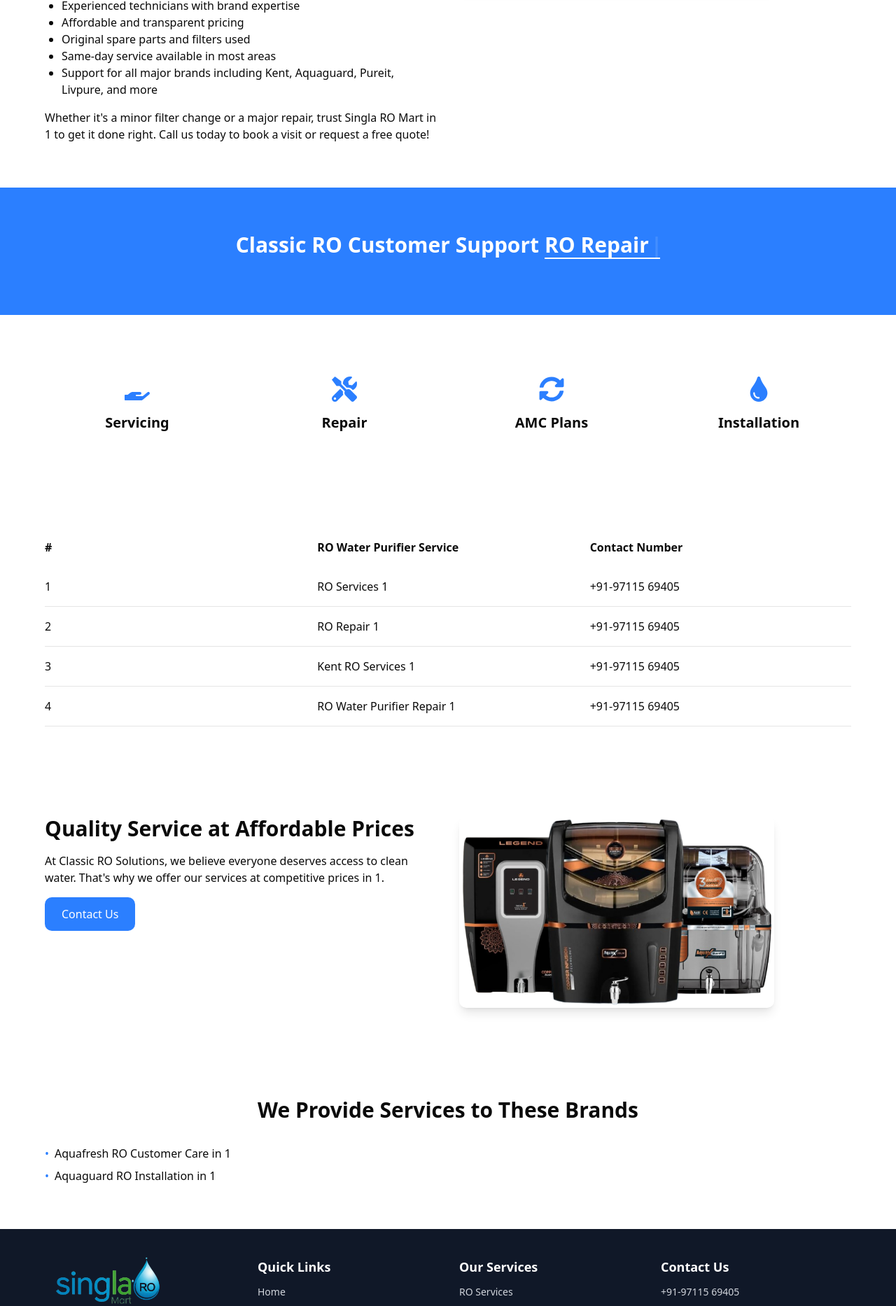
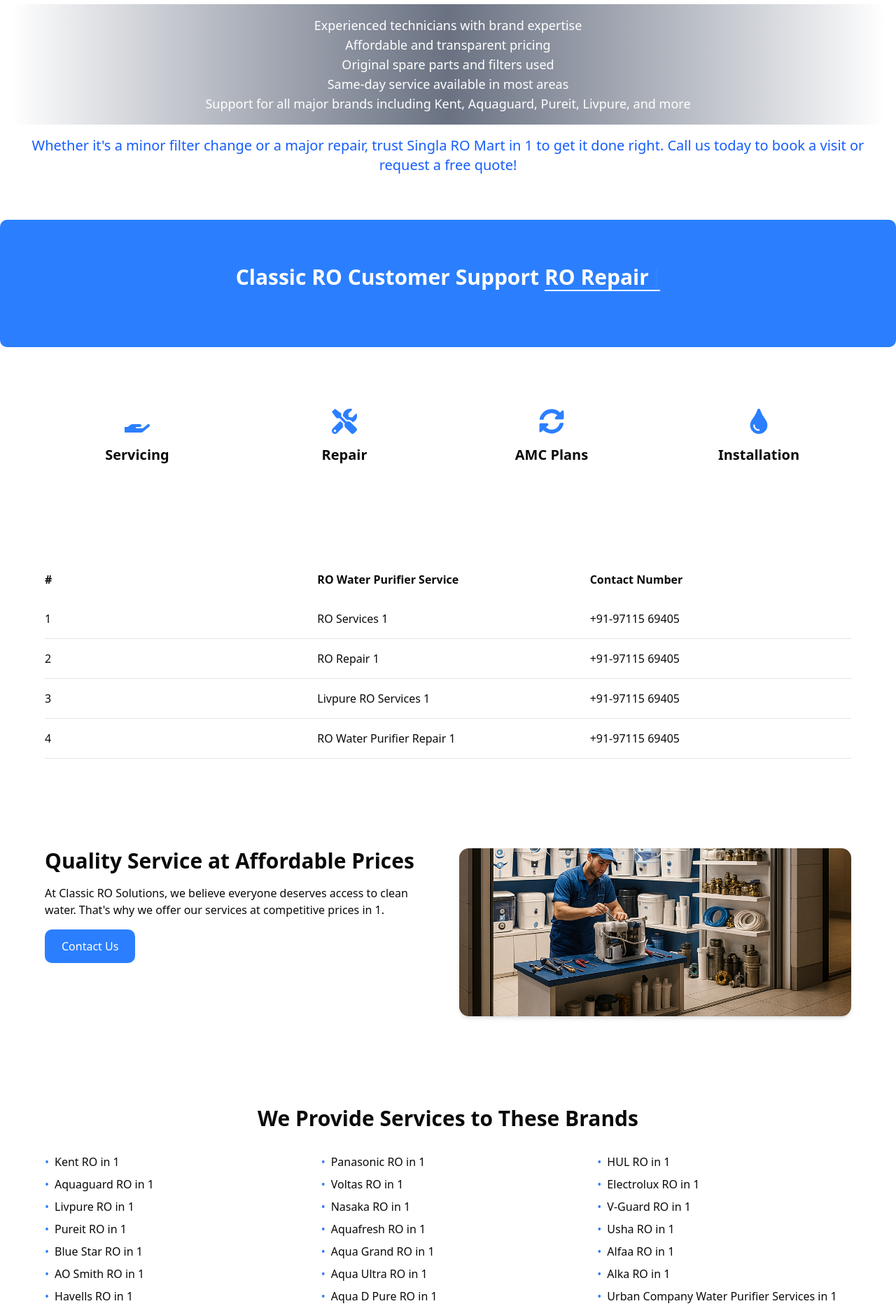
Before and after one commit to MJ150296/Interior-Design, a Next.js app: page /location/1 in a window 1280 px wide. Shown: the part 880-2746 px from the top of the page at 70% size. Built offline with nearby package versions, Linux system fonts and the light colour scheme.

Commit message:
updates2

```diff
--- a/src/app/about-us/page.tsx
+++ b/src/app/about-us/page.tsx
@@ -52,7 +52,7 @@
 
           <div className="flex flex-wrap gap-4 mt-6">
             <a
-              href="/contact"
+              href="/contact-us"
               className="px-6 py-3 bg-blue-600 text-white font-medium rounded-xl shadow hover:bg-blue-700 transition"
             >
               Contact RO Experts
--- a/src/app/components/Footer/Footer.tsx
+++ b/src/app/components/Footer/Footer.tsx
@@ -34,7 +34,6 @@
             {[
               "Home",
               "About Us",
-              "Our Services",
               "Gallery",
               "Location",
               "Blogs",
--- /dev/null
+++ b/src/app/components/HomePage/AnimatedService.tsx
@@ -0,0 +1,36 @@
+import React from "react";
+import { Typewriter } from "react-simple-typewriter";
+
+const AnimatedService: React.FC = () => {
+  const services = [
+    "RO Services",
+    "RO Repair",
+    "Livpure RO Services",
+    "RO Water Purifier Repair",
+  ];
+  return (
+    <div className="w-full">
+      {/* Animated Services Section */}
+      <section className="rounded-lg bg-blue-500 text-white py-16 px-4 hover:bg-green-500 duration-400">
+        <div className="max-w-6xl mx-auto text-center">
+          <h2 className="text-3xl font-bold mb-4">
+            Classic RO Customer Support{" "}
+            <span className="border-b-2 border-white inline-block">
+              <Typewriter
+                words={services}
+                loop={0} // infinite loop
+                cursor
+                cursorStyle="|"
+                typeSpeed={125}
+                deleteSpeed={100}
+                delaySpeed={1500} // wait before deleting
+              />
+            </span>
+          </h2>
+        </div>
+      </section>
+    </div>
+  );
+};
+
+export default AnimatedService;
--- a/src/app/components/HomePage/HomePageCarousel.tsx
+++ b/src/app/components/HomePage/HomePageCarousel.tsx
@@ -65,7 +65,7 @@
                     className="relative bg-cover bg-bottom h-[450px] rounded-lg hover:scale-105 transition duration-500 animate-[pulse_6s_ease-in_infinite]"
                   >
                     <CardContent className="h-full flex flex-col items-center justify-center bg-black/50 rounded-lg z-20">
-                      <h1>
+                      <h1 className="hidden md:block">
                         <span className="text-6xl font-bold text-center text-white">
                           {item.title}
                         </span>
@@ -74,7 +74,7 @@
                           {item.message}
                         </span>
                       </h1>
-                      <div className="flex items-center gap-2 text-white mt-10">
+                      <div className="flex items-center gap-2 text-white mt-40 md:mt-10">
                         {item.icon}
                         <span className="text-lg">{item.description}</span>
                       </div>
--- a/src/app/components/HomePage/OurStory.tsx
+++ b/src/app/components/HomePage/OurStory.tsx
@@ -1,4 +1,5 @@
 import Image from "next/image";
+import Link from "next/link";
 import React from "react";
 
 const OurStory: React.FC = () => {
@@ -36,13 +37,15 @@
             drop matters!&quot;
           </em>
         </p>
-        <button className="px-6 py-2 bg-blue-600 text-white rounded tracking-wide font-medium hover:bg-blue-700 transition">
-          GALLERY
-        </button>
+        <Link href="/gallery">
+          <button className="cursor-pointer px-6 py-2 bg-blue-600 text-white rounded tracking-wide font-medium hover:bg-blue-700 transition">
+            GALLERY
+          </button>
+        </Link>
       </div>
 
       {/* Image Section */}
-      <div className="md:w-1/2 flex justify-end items-center">
+      <div className="md:w-1/2 flex justify-center items-center">
         <Image
           src="/homepage/OurStory.jpg"
           alt="Technician Repairing water purifier"
--- a/src/app/components/HomePage/Testimonial.tsx
+++ b/src/app/components/HomePage/Testimonial.tsx
@@ -30,10 +30,10 @@
     image: "/testimonials/Esha.jpeg",
   },
   {
-    name: "Emily Johnson",
+    name: "Siddharth",
     feedback:
       "I got my RO system installed from Singla RO Mart at my Ajnara home. The product quality is amazing, and their annual maintenance service is hassle-free. Best water purifier service in Greater Noida West!",
-    image: "/testimonials/pushpa.jpeg",
+    image: "/testimonials/sid.jpeg",
   },
   {
     name: "Dr. Sumit Dinkar",
@@ -42,10 +42,10 @@
     image: "/testimonials/sumit.png",
   },
   {
-    name: "Sophia Davis",
+    name: "Maya Joshi",
     feedback:
       "From installation to regular servicing, Singla RO Mart in Gaur City has delivered top-tier RO solutions. Their technicians are knowledgeable and courteous. A trusted choice for clean and safe drinking water in Noida Extension.",
-    image: "/testimonials/pushpa.jpeg",
+    image: "/testimonials/maya.jpeg",
   },
 ];
 
--- a/src/app/location/[place]/page.tsx
+++ b/src/app/location/[place]/page.tsx
@@ -4,6 +4,9 @@
 import Image from "next/image";
 import { FaTools, FaSyncAlt, FaTint, FaHandHolding } from "react-icons/fa";
 import { Typewriter } from "react-simple-typewriter";
+import Wave from "@/app/components/Wave";
+import Link from "next/link";
+import AnimatedService from "@/app/components/HomePage/AnimatedService";
 
 const PlacePage: React.FC = () => {
   const params = useParams();
@@ -13,14 +16,50 @@
   const services = [
     "RO Services",
     "RO Repair",
-    "Kent RO Services",
+    "Livpure RO Services",
     "RO Water Purifier Repair",
   ];
   const brands = [
-    // Brand list array from original content
-    "Aquafresh RO Customer Care",
-    "Aquaguard RO Installation",
-    // ... rest of the brand list
+    "Kent RO",
+    "Aquaguard RO",
+    "Livpure RO",
+    "Pureit RO",
+    "Blue Star RO",
+    "AO Smith RO",
+    "Havells RO",
+    "Eureka Forbes RO",
+    "Tata Swach RO",
+    "Zero B RO",
+    "Whirlpool RO",
+    "LG RO",
+    "Panasonic RO",
+    "Voltas RO",
+    "Nasaka RO",
+    "Aquafresh RO",
+    "Aqua Grand RO",
+    "Aqua Ultra RO",
+    "Aqua D Pure RO",
+    "Aqua Sure RO",
+    "Konvio RO",
+    "Faber RO",
+    "Xiaomi Mi Smart Water Purifier",
+    "Moonbow RO",
+    "HUL RO",
+    "Electrolux RO",
+    "V-Guard RO",
+    "Usha RO",
+    "Alfaa RO",
+    "Alka RO",
+    "Urban Company Water Purifier Services",
+    "Classic RO",
+    "Nexqua RO",
+    "Ruby RO",
+    "Kinsco RO",
+    "LG Puricare RO",
+    "Prestige RO",
+    "Kutchina RO",
+    "Aqua Fresh Prime RO",
+    "Aqua Glory RO",
   ];
 
   // useEffect(() => {
@@ -33,12 +72,15 @@
   return (
     <div className="">
       {/* Hero Section */}
-      <section className="py-16 px-4">
-        <div className="max-w-6xl mx-auto text-center">
+      <section className="">
+        <div className="relative">
+          <Wave />
+          <div className="absolute inset-0 z-10 w-full h-full flex flex-col items-center justify-center">
             <h2 className="text-4xl font-bold mb-4">
               RO Water Purifier Repair in {place}
             </h2>
             <div className="h-1 w-24 bg-blue-500 mx-auto mb-8"></div>
+          </div>
         </div>
       </section>
 
@@ -67,11 +109,22 @@
               <li>Electrical and motor-related faults</li>
               <li>Tank not filling or slow water output</li>
             </ul>
-
-            <h3 className="text-2xl font-bold mt-8 mb-4">
+          </div>
+          <div className="md:w-1/2">
+            <Image
+              src="/homepage/storeImage2.png"
+              alt="RO Service"
+              width={450}
+              height={400}
+              className="rounded-lg shadow-lg"
+            />
+          </div>
+        </div>
+        <div className="text-center">
+          <h3 className="text-3xl font-bold mt-8 mb-4">
             Why Choose Us in {place}?
           </h3>
-            <ul className="list-disc pl-6 mb-4">
+          <ul className="mb-4 text-lg bg-gradient-to-l from-white dark:from-black dark:via-gray-500 dark:to-black via-gray-500 to-white text-white p-4 rounded-lg">
             <li>Experienced technicians with brand expertise</li>
             <li>Affordable and transparent pricing</li>
             <li>Original spare parts and filters used</li>
@@ -82,72 +135,52 @@
             </li>
           </ul>
 
-            <p className="mt-4">
+          <p className="mt-4 text-blue-600 text-xl">
             Whether it&apos;s a minor filter change or a major repair, trust
-              Singla RO Mart in {place} to get it done right. Call us
-              today to book a visit or request a free quote!
+            Singla RO Mart in {place} to get it done right. Call us today to
+            book a visit or request a free quote!
           </p>
-          </div>
-
-          <div className="md:w-1/2">
-            <Image
-              src="/homepage/storeImage2.png"
-              alt="RO Service"
-              width={450}
-              height={400}
-              className="rounded-lg shadow-lg"
-            />
-          </div>
         </div>
       </section>
 
       {/* Animated Services Section */}
-      <section className="bg-blue-500 text-white py-16 px-4 hover:bg-green-500">
-        <div className="max-w-6xl mx-auto text-center">
-          <h2 className="text-3xl font-bold mb-4">
-            Classic RO Customer Support{" "}
-            <span className="border-b-2 border-white inline-block">
-              <Typewriter
-                words={services}
-                loop={0} // infinite loop
-                cursor
-                cursorStyle="|"
-                typeSpeed={125}
-                deleteSpeed={100}
-                delaySpeed={1500} // wait before deleting
-              />
-            </span>
-          </h2>
-        </div>
-      </section>
+      <AnimatedService />
 
       {/* Service Types */}
 
       <section className="py-16 px-4">
         <div className="max-w-6xl mx-auto grid md:grid-cols-4 gap-8">
           {/* Servicing */}
+          <Link href="/services/ro-services">
             <div className="text-center p-6 hover:bg-blue-50 rounded-lg transition">
               <FaHandHolding className="text-4xl text-blue-500 mx-auto mb-4" />
               <h3 className="text-xl font-bold">Servicing</h3>
             </div>
+          </Link>
 
           {/* Repair */}
+          <Link href="/services/ro-repair">
             <div className="text-center p-6 hover:bg-blue-50 rounded-lg transition">
               <FaTools className="text-4xl text-blue-500 mx-auto mb-4" />
               <h3 className="text-xl font-bold">Repair</h3>
             </div>
+          </Link>
 
           {/* AMC Plans */}
+          <Link href="/services/amc-plans">
             <div className="text-center p-6 hover:bg-blue-50 rounded-lg transition">
               <FaSyncAlt className="text-4xl text-blue-500 mx-auto mb-4" />
               <h3 className="text-xl font-bold">AMC Plans</h3>
             </div>
+          </Link>
 
           {/* Water Purifier Installation */}
+          <Link href="/contact-us">
             <div className="text-center p-6 hover:bg-blue-50 rounded-lg transition">
               <FaTint className="text-4xl text-blue-500 mx-auto mb-4" />
               <h3 className="text-xl font-bold">Installation</h3>
             </div>
+          </Link>
         </div>
       </section>
 
@@ -187,17 +220,19 @@
               clean water. That&apos;s why we offer our services at competitive
               prices in {place}.
             </p>
+            <Link href="/contact-us">
               <button className="bg-blue-500 text-white px-6 py-3 rounded-lg hover:bg-blue-600 transition">
                 Contact Us
               </button>
+            </Link>
           </div>
           <div className="md:w-1/2">
             <Image
-              src="/RO/ro1.png"
-              alt="Clean Water"
-              width={450}
-              height={300}
-              className="rounded-lg shadow-lg"
+              src="/homepage/storeImage2.png"
+              alt="Storefront of Singla RO Mart"
+              width={800}
+              height={450}
+              className="rounded-xl shadow-md object-cover object-bottom w-full h-60"
             />
           </div>
         </div>
--- a/src/app/page.tsx
+++ b/src/app/page.tsx
@@ -1,3 +1,6 @@
+"use client";
+
+import AnimatedService from "./components/HomePage/AnimatedService";
 import CustomerSupport from "./components/HomePage/CustomerSupport";
 import HomePageCarousel from "./components/HomePage/HomePageCarousel";
 import BlogCarousel from "./components/HomePage/MyBlogs";
@@ -15,6 +18,7 @@
       <CustomerSupport />
       <OurGallery />
       <Testimonial />
+      <AnimatedService />
       <BlogCarousel />
     </div>
   );
```
Also changed, not shown: public/testimonials/maya.jpeg (added), public/testimonials/sid.jpeg (added). Lines whose indentation alone changed are shown as unchanged.
